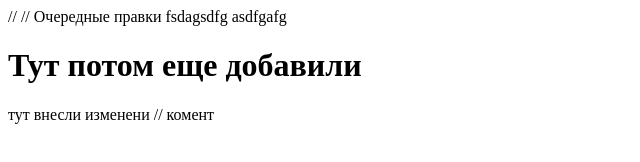
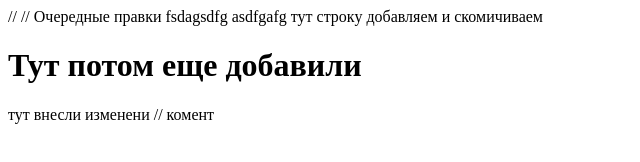
Before and after one commit to baxxopult/git-start, a plain HTML site: page src/test.html in a window 1280 px wide. Shown: the whole page, without its empty margins (0-640 px from the left). Drawn offline with Linux system fonts and the light colour scheme.

Commit message:
сливаем вместе коммиты и дописываем хрень

```diff
--- a/src/test.html
+++ b/src/test.html
@@ -5,6 +5,7 @@
 <head>Очередные правки</head>
 fsdagsdfg
 asdfgafg
+тут строку добавляем и скомичиваем
 
 <h1>Тут потом еще добавили</h1>
 <head> тут внесли изменени</head>
```
